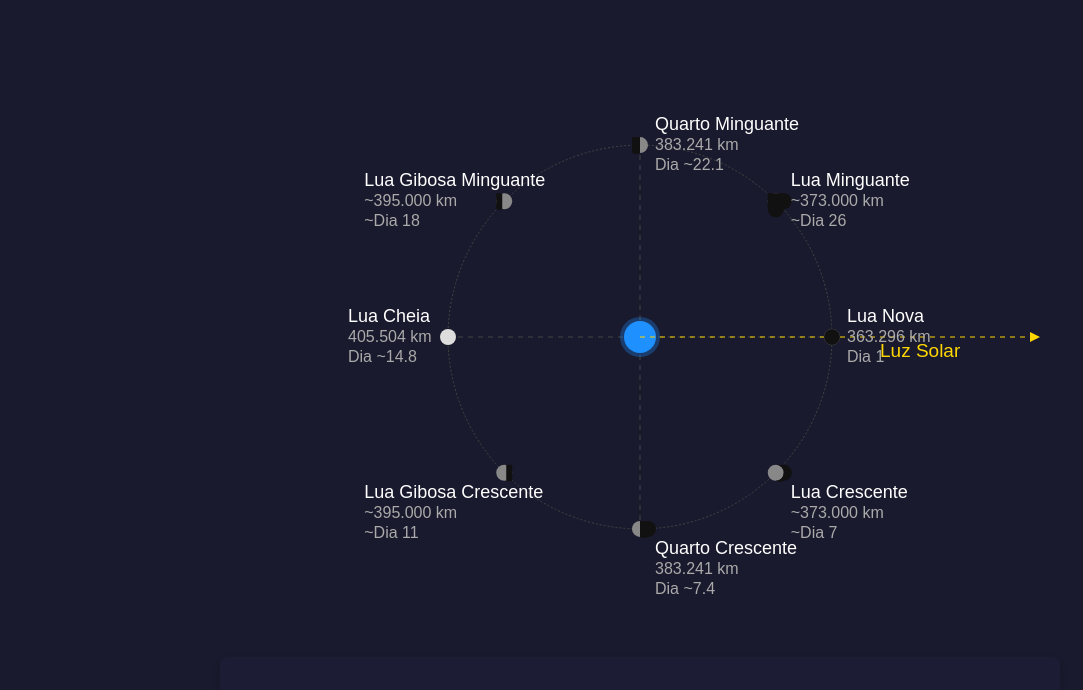
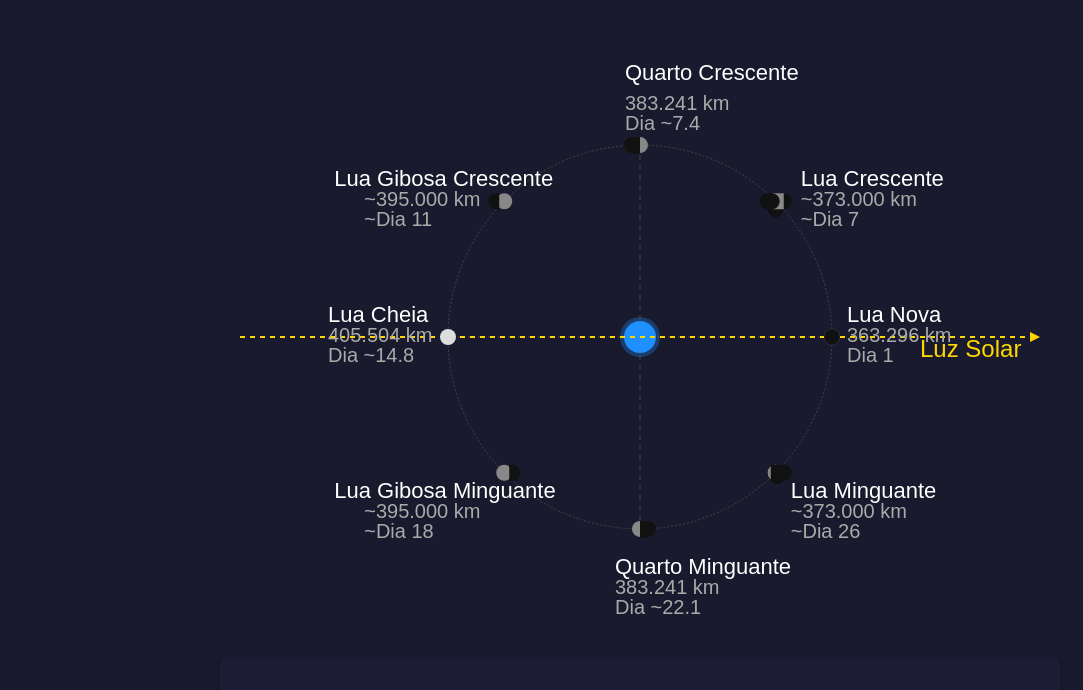
Before and after one commit to clfdev/astronomia-terra-lua, a plain HTML site: page visual-translacao-lua.html in a window 1280 px wide. Shown: the part 110-800 px from the top of the page, without its empty margins (0-1083 px from the left). Drawn offline with Linux system fonts and the light colour scheme.

Commit message:
Novas melhorias na versão 1

```diff
--- a/visual-translacao-lua.html
+++ b/visual-translacao-lua.html
@@ -86,11 +86,11 @@
     .info-section p {
       line-height: 1.6;
       margin-bottom: 20px;
-      font-size: clamp(1.5rem, 3vw, 1.5rem);
+      font-size: clamp(1.0rem, 2.5vw, 1.5rem);
     }
 
     .info{
-      font-size: clamp(1.5rem, 3vw, 1.5rem);
+      font-size: clamp(1.0rem, 2.5vw, 1.5rem);
     }
 
     .moon-phases {
@@ -159,7 +159,7 @@
     li {
       margin-bottom: 10px;
       line-height: 1.6;
-      font-size: clamp(1rem, 2vw, 1.1rem);
+      font-size: clamp(1.0rem, 2.5vw, 1.5rem);
     }
 
     strong {
@@ -232,86 +232,88 @@
         <circle cx="0" cy="0" r="20" fill="rgba(30,144,255,0.3)" />
 
         <!-- Direção do Sol (simplificado, como se estivesse muito longe à direita) -->
-        <line x1="0" y1="0" x2="400" y2="0" stroke="#FFD700" stroke-width="1" stroke-dasharray="5,5" />
-        <text x="240" y="20" fill="#FFD700" font-size="19">Luz Solar</text>
+        <line x1="-400" y1="0" x2="400" y2="0" stroke="#FFD700" stroke-width="2" stroke-dasharray="5,5" />
+        <text x="280" y="20" fill="#FFD700" font-size="24">Luz Solar</text>
         <polygon points="400,0 390,5 390,-5" fill="#FFD700" />
 
         <!-- Lua em diferentes posições e fases -->
-        <!-- Posição 1: Lua Nova (0°) -->
+        <!-- Posição 1: Lua Nova (0°) - CORRETA -->
         <g transform="translate(192, 0)">
           <circle cx="0" cy="0" r="8" fill="#888" />
           <circle cx="0" cy="0" r="8" fill="#111" />
-          <text x="15" y="-15" fill="white" font-size="18">Lua Nova</text>
-          <text x="15" y="5" fill="#AAA" font-size="16">363.296 km</text>
-          <text x="15" y="25" fill="#AAA" font-size="16">Dia 1</text>
+          <text x="15" y="-15" fill="white" font-size="22">Lua Nova</text>
+          <text x="15" y="5" fill="#AAA" font-size="20">363.296 km</text>
+          <text x="15" y="25" fill="#AAA" font-size="20">Dia 1</text>
         </g>
 
-        <!-- Posição 2: Lua Minguante (45°) -->
+        <!-- Posição 2: Lua Crescente (45°) - CORRIGIDO -->
         <g transform="translate(135.76, -135.76)">
           <circle cx="0" cy="0" r="8" fill="#888" />
-          <!-- Parte escura à esquerda (como na seção de fases) -->
-          <path d="M -8,-8 L -8,8 A 8,8 0 0 0 8,8 A 8,8 0 0 0 8,-8 Z" fill="#111" />
-          <text x="15" y="-15" fill="white" font-size="18">Lua Minguante</text>
-          <text x="15" y="5" fill="#AAA" font-size="16">~373.000 km</text>
-          <text x="15" y="25" fill="#AAA" font-size="16">~Dia 26</text>
+          <!-- Parte clara à direita um pouco maior -->
+          <path d="M -8,-8 A 8,8 0 0 0 -8,8 A 8,8 0 0 0 8,8 A 8,8 0 0 0 8,-8 Z" fill="#111" />
+          <path d="M -4,-8 A 8,8 0 0 1 -4,8 L 8,8 L 8,-8 Z" fill="#888" />
+          <text x="25" y="-15" fill="white" font-size="22">Lua Crescente</text>
+          <text x="25" y="5" fill="#AAA" font-size="20">~373.000 km</text>
+          <text x="25" y="25" fill="#AAA" font-size="20">~Dia 7</text>
         </g>
 
-        <!-- Posição 3: Quarto Minguante (90°) -->
+        <!-- Posição 3: Quarto Crescente (90°) - CORRIGIDO -->
         <g transform="translate(0, -191.91)">
           <circle cx="0" cy="0" r="8" fill="#888" />
           <!-- Metade escura à esquerda (como na seção de fases) -->
-          <path d="M -8,-8 L -8,8 A 8,8 0 0 0 0,8 L 0,-8 Z" fill="#111" />
-          <text x="15" y="-15" fill="white" font-size="18">Quarto Minguante</text>
-          <text x="15" y="5" fill="#AAA" font-size="16">383.241 km</text>
-          <text x="15" y="25" fill="#AAA" font-size="16">Dia ~22.1</text>
+          <path d="M -8,-8 A 8,8 0 0 0 -8,8 A 8,8 0 0 0 0,8 L 0,-8 Z" fill="#111" />
+          <text x="-15" y="-65" fill="white" font-size="22">Quarto Crescente</text>
+          <text x="-15" y="-35" fill="#AAA" font-size="20">383.241 km</text>
+          <text x="-15" y="-15" fill="#AAA" font-size="20">Dia ~7.4</text>
         </g>
 
-        <!-- Posição 4: Lua Gibosa Minguante (135°) -->
+        <!-- Posição 4: Lua Gibosa Crescente (135°) - CORRIGIDO -->
         <g transform="translate(-135.76, -135.76)">
           <circle cx="0" cy="0" r="8" fill="#888" />
           <!-- Pequena parte escura à esquerda (como na seção de fases) -->
-          <path d="M -8,-8 L -8,8 A 8,8 0 0 0 -2,8 L -2,-8 Z" fill="#111" />
-          <text x="-140" y="-15" fill="white" font-size="18">Lua Gibosa Minguante</text>
-          <text x="-140" y="5" fill="#AAA" font-size="16">~395.000 km</text>
-          <text x="-140" y="25" fill="#AAA" font-size="16">~Dia 18</text>
+          <path d="M -8,-8 A 8,8 0 0 0 -8,8 A 8,8 0 0 0 -5,8 L -5,-8 Z" fill="#111" />
+          <text x="-170" y="-15" fill="white" font-size="22">Lua Gibosa Crescente</text>
+          <text x="-140" y="5" fill="#AAA" font-size="20">~395.000 km</text>
+          <text x="-140" y="25" fill="#AAA" font-size="20">~Dia 11</text>
         </g>
 
-        <!-- Posição 5: Lua Cheia (180°) -->
+        <!-- Posição 5: Lua Cheia (180°) - CORRETA -->
         <g transform="translate(-192, 0)">
           <circle cx="0" cy="0" r="8" fill="#DDD" />
-          <text x="-100" y="-15" fill="white" font-size="18">Lua Cheia</text>
-          <text x="-100" y="5" fill="#AAA" font-size="16">405.504 km</text>
-          <text x="-100" y="25" fill="#AAA" font-size="16">Dia ~14.8</text>
+          <text x="-120" y="-15" fill="white" font-size="22">Lua Cheia</text>
+          <text x="-120" y="5" fill="#AAA" font-size="20">405.504 km</text>
+          <text x="-120" y="25" fill="#AAA" font-size="20">Dia ~14.8</text>
         </g>
 
-        <!-- Posição 6: Lua Gibosa Crescente (225°) -->
+        <!-- Posição 6: Lua Gibosa Minguante (225°) - CORRIGIDO -->
         <g transform="translate(-135.76, 135.76)">
           <circle cx="0" cy="0" r="8" fill="#888" />
           <!-- Pequena parte escura à direita (como na seção de fases) -->
-          <path d="M 2,-8 L 2,8 A 8,8 0 0 0 8,8 L 8,-8 Z" fill="#111" />
-          <text x="-140" y="25" fill="white" font-size="18">Lua Gibosa Crescente</text>
-          <text x="-140" y="45" fill="#AAA" font-size="16">~395.000 km</text>
-          <text x="-140" y="65" fill="#AAA" font-size="16">~Dia 11</text>
+          <path d="M 5,-8 L 5,8 A 8,8 0 0 0 8,8 A 8,8 0 0 0 8,-8 Z" fill="#111" />
+          <text x="-170" y="25" fill="white" font-size="22">Lua Gibosa Minguante</text>
+          <text x="-140" y="45" fill="#AAA" font-size="20">~395.000 km</text>
+          <text x="-140" y="65" fill="#AAA" font-size="20">~Dia 18</text>
         </g>
 
-        <!-- Posição 7: Quarto Crescente (270°) -->
+        <!-- Posição 7: Quarto Minguante (270°) - CORRIGIDO -->
         <g transform="translate(0, 191.91)">
           <circle cx="0" cy="0" r="8" fill="#888" />
-          <!-- Metade escura à direita -->
+          <!-- Metade escura à direita (como na seção de fases) -->
           <path d="M 0,-8 L 0,8 A 8,8 0 0 0 8,8 A 8,8 0 0 0 8,-8 Z" fill="#111" />
-          <text x="15" y="25" fill="white" font-size="18">Quarto Crescente</text>
-          <text x="15" y="45" fill="#AAA" font-size="16">383.241 km</text>
-          <text x="15" y="65" fill="#AAA" font-size="16">Dia ~7.4</text>
+          <text x="-25" y="45" fill="white" font-size="22">Quarto Minguante</text>
+          <text x="-25" y="65" fill="#AAA" font-size="20">383.241 km</text>
+          <text x="-25" y="85" fill="#AAA" font-size="20">Dia ~22.1</text>
         </g>
 
-        <!-- Posição 8: Lua Crescente (315°) -->
+        <!-- Posição 8: Lua Minguante (315°) - CORRIGIDO -->
         <g transform="translate(135.76, 135.76)">
           <circle cx="0" cy="0" r="8" fill="#888" />
-          <!-- Parte escura à direita (como na seção de fases) -->
-          <path d="M 0,-8 A 8,8 0 0 1 0,8 A 8,8 0 0 0 8,8 A 8,8 0 0 0 8,-8 Z" fill="#111" />
-          <text x="15" y="25" fill="white" font-size="18">Lua Crescente</text>
-          <text x="15" y="45" fill="#AAA" font-size="16">~373.000 km</text>
-          <text x="15" y="65" fill="#AAA" font-size="16">~Dia 7</text>
+          <!-- Parte escura BEM maior à direita, parte clara BEM menorzinha à esquerda -->
+          <circle cx="0" cy="0" r="8" fill="#888" />
+          <path d="M -5,-8 L -5,8 A 8,8 0 0 0 8,8 A 8,8 0 0 0 8,-8 Z" fill="#111" />
+          <text x="15" y="25" fill="white" font-size="22">Lua Minguante</text>
+          <text x="15" y="45" fill="#AAA" font-size="20">~373.000 km</text>
+          <text x="15" y="65" fill="#AAA" font-size="20">~Dia 26</text>
         </g>
       </g>
     </svg>
```
Also changed, not shown: video-translacao-terra.html (+12 -9 lines), visual-translacao-terra.html (+19 -15 lines).
